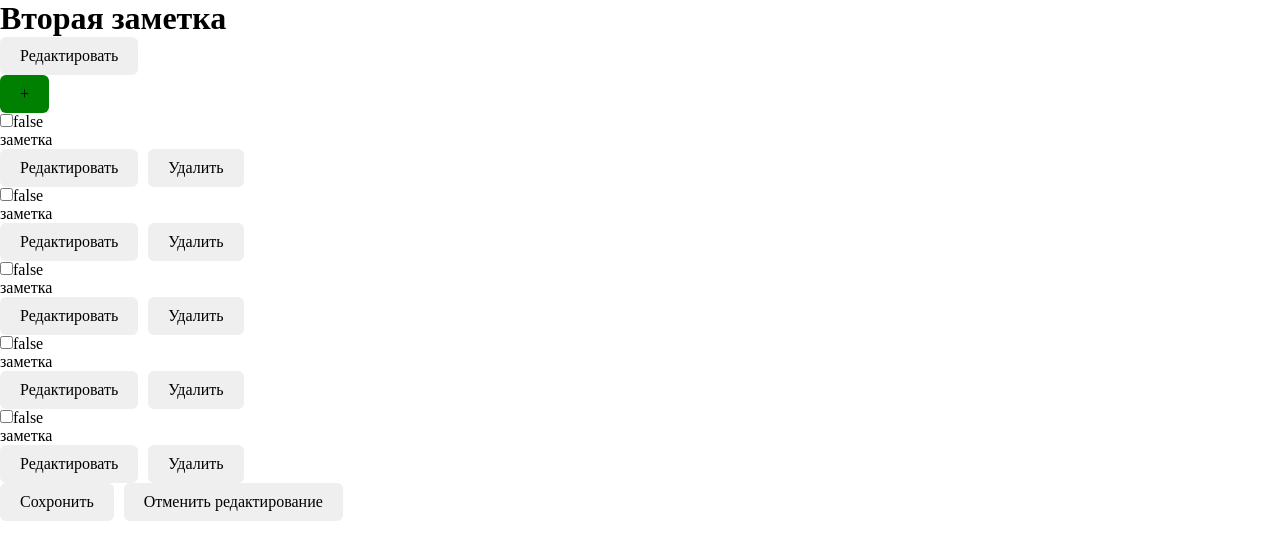
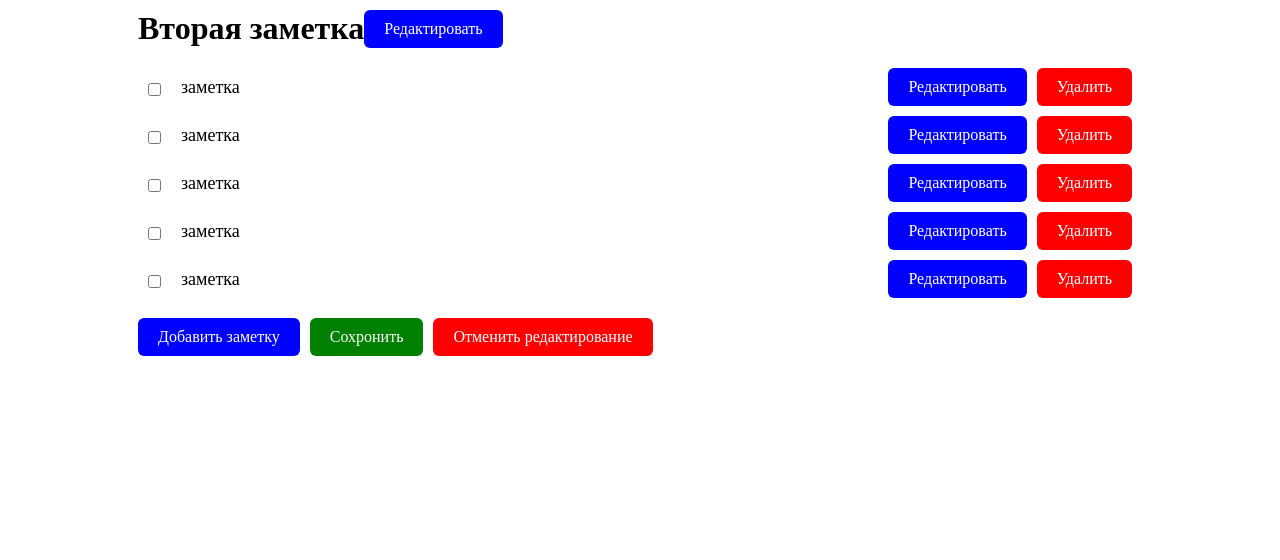
Before and after one commit to PavelHtml/new-test, a Vue app: page /todo/1 in a window 1280 px wide. Shown: the top 560 px of the page. Built offline with nearby package versions, Linux system fonts and the light colour scheme.

Commit message:
minimum styles

```diff
--- a/src/components/NoteList.vue
+++ b/src/components/NoteList.vue
@@ -7,7 +7,7 @@ import PopUp from "@/components/UI/PopUp.vue";
 import {ref} from "vue";
 
 const { getCurrentNote } = mapGetters()
-const { addNewNoteItem, deleteListItem } = mapMutations()
+const { deleteListItem } = mapMutations()
 const updateListItem = (item) => {
   item.update = !item.update
 }
@@ -31,7 +31,6 @@ const deleteListItemHandler = () => {
 
 <template>
   <div class="note_list">
-    <Button @click.prevent="addNewNoteItem" background="green">+</Button>
     <ul class="list">
       <li
           class="list_item"
@@ -40,7 +39,7 @@ const deleteListItemHandler = () => {
       >
         <div class="list_item_content">
           <div class="list_item_checkbox">
-            <CheckBox v-model.boolean="item.ready"/>{{item.ready}}
+            <CheckBox v-model.boolean="item.ready"/>
           </div>
           <div class="list_item_field" v-if="item.update">
             <TextInput v-model="item.text"/>
@@ -50,8 +49,8 @@ const deleteListItemHandler = () => {
           </div>
         </div>
         <div class="list-item_controls">
-          <Button @click="updateListItem(item)">{{ item.update ? 'Ок' : 'Редактировать'}}</Button>
-          <Button @click="openPopUpDelete(item)">Удалить</Button>
+          <Button background="blue" color="white" @click="updateListItem(item)">{{ item.update ? 'Ок' : 'Редактировать'}}</Button>
+          <Button background="red" color="white" @click="openPopUpDelete(item)">Удалить</Button>
         </div>
       </li>
     </ul>
@@ -71,6 +70,31 @@ export default {
 }
 </script>
 
-<!-- Add "scoped" attribute to limit CSS to this component only -->
 <style scoped>
+.list {
+  padding: 10px;
+}
+
+.list_item {
+  display: flex;
+  align-items: center;
+  justify-content: space-between;
+  margin-bottom: 10px;
+}
+
+.list_item_content {
+  display: flex;
+  align-items: center;
+  line-height: 30px;
+  font-size: 18px;
+}
+
+.list_item_checkbox {
+  margin-right: 10px;
+  padding-top: 6px;
+}
+
+.list_item_title {
+  padding: 0 10px;
+}
 </style>
--- a/src/components/NotePreview.vue
+++ b/src/components/NotePreview.vue
@@ -50,8 +50,8 @@ const editeNote = (index) => {
   <PopUp :open="open">
     <h3 class="popup_title">Вы действительно хотите удалить заметку?</h3>
     <div class="popup_buttons">
-      <Button @click="popUpAction">Отменить</Button>
-      <Button @click="eventDeleteNote(noteIndex)">Удалить</Button>
+      <Button @click="popUpAction">нет</Button>
+      <Button @click="eventDeleteNote(noteIndex)">да</Button>
     </div>
   </PopUp>
 </template>
--- a/src/components/UI/TextInput.vue
+++ b/src/components/UI/TextInput.vue
@@ -29,4 +29,10 @@ export default {
 
 <!-- Add "scoped" attribute to limit CSS to this component only -->
 <style scoped>
+.input-box input {
+  font-size: 18px;
+  padding: 0 10px;
+  border: 0;
+  border-bottom: 1px solid #000000;
+}
 </style>
--- a/src/store/index.js
+++ b/src/store/index.js
@@ -90,6 +90,10 @@ export default createStore({
       state.currentNote.list.splice(index, 1)
     },
     saveNote(state, index) {
+      state.currentNote.list.map(item => {
+        item.update = false
+        return item
+      })
       state.notes[index] = JSON.parse(JSON.stringify(state.currentNote))
     }
   },
--- a/src/views/TodoView.vue
+++ b/src/views/TodoView.vue
@@ -8,7 +8,7 @@ import {useRoute} from "vue-router";
 import PopUp from "@/components/UI/PopUp.vue";
 
 const { getCurrentNote } = mapGetters()
-const { openNote, saveNote } = mapMutations()
+const { addNewNoteItem, openNote, saveNote } = mapMutations()
 const route = useRoute()
 
 const update = ref(false)
@@ -54,13 +54,14 @@ onBeforeMount(() => {
         </div>
       </div>
       <div class="todo_title_controls">
-        <Button @click.prevent="updateTitle">Редактировать</Button>
+        <Button color="white" background="blue" @click.prevent="updateTitle">Редактировать</Button>
       </div>
     </div>
     <note-list></note-list>
     <div class="todo_controls">
-      <Button @click.prevent="saveNoteHandler">Сохронить</Button>
-      <Button @click.prevent="openPopUpRemoveUpdate">Отменить редактирование</Button>
+      <Button @click.prevent="addNewNoteItem" color="white" background="blue">Добавить заметку</Button>
+      <Button @click.prevent="saveNoteHandler" color="white" background="green">Сохронить</Button>
+      <Button @click.prevent="openPopUpRemoveUpdate" color="white" background="red">Отменить редактирование</Button>
     </div>
     <PopUp :open="openRemove">
       <h2>Отменить редактирование?</h2>
@@ -75,3 +76,17 @@ onBeforeMount(() => {
     </PopUp>
   </div>
 </template>
+
+<style scoped>
+.todo {
+  max-width: 1024px;
+  margin: auto;
+  padding: 10px;
+}
+
+.todo_title {
+  margin-bottom: 10px;
+  display: flex;
+}
+
+</style>
```
